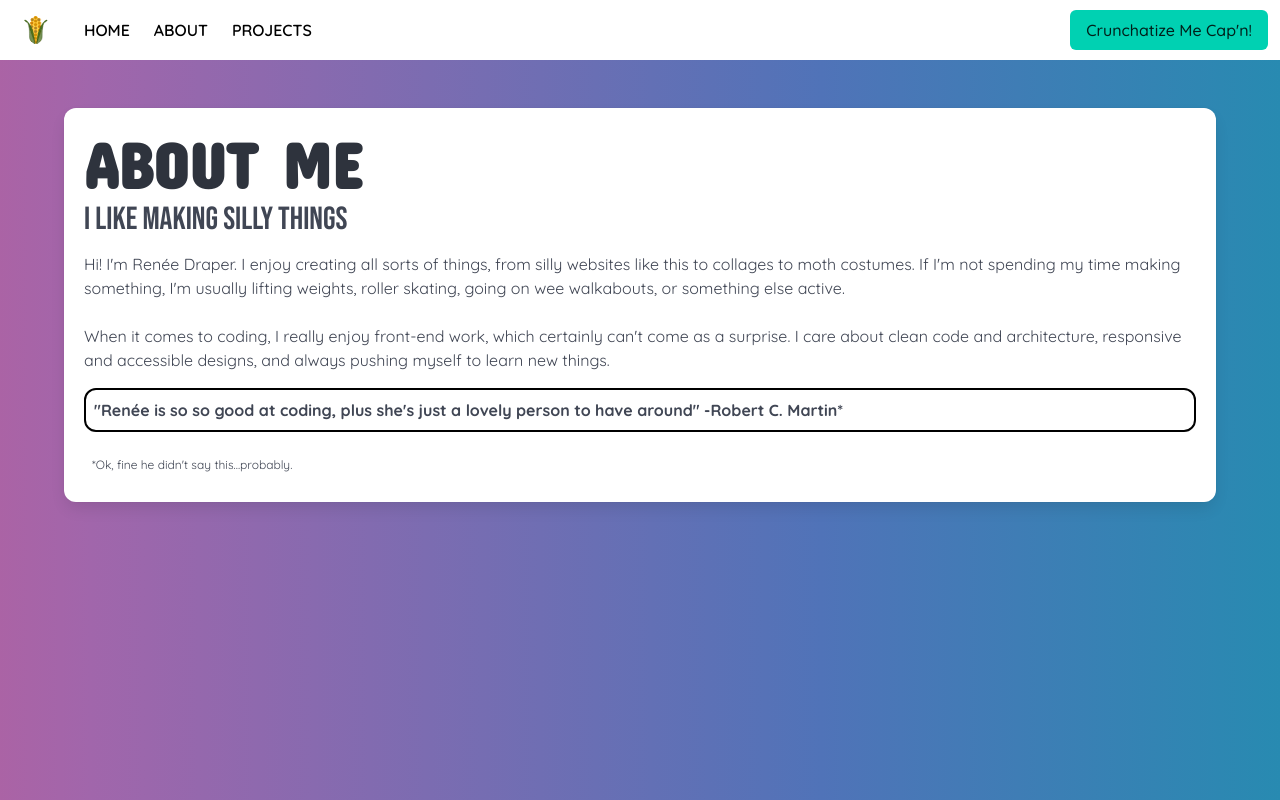
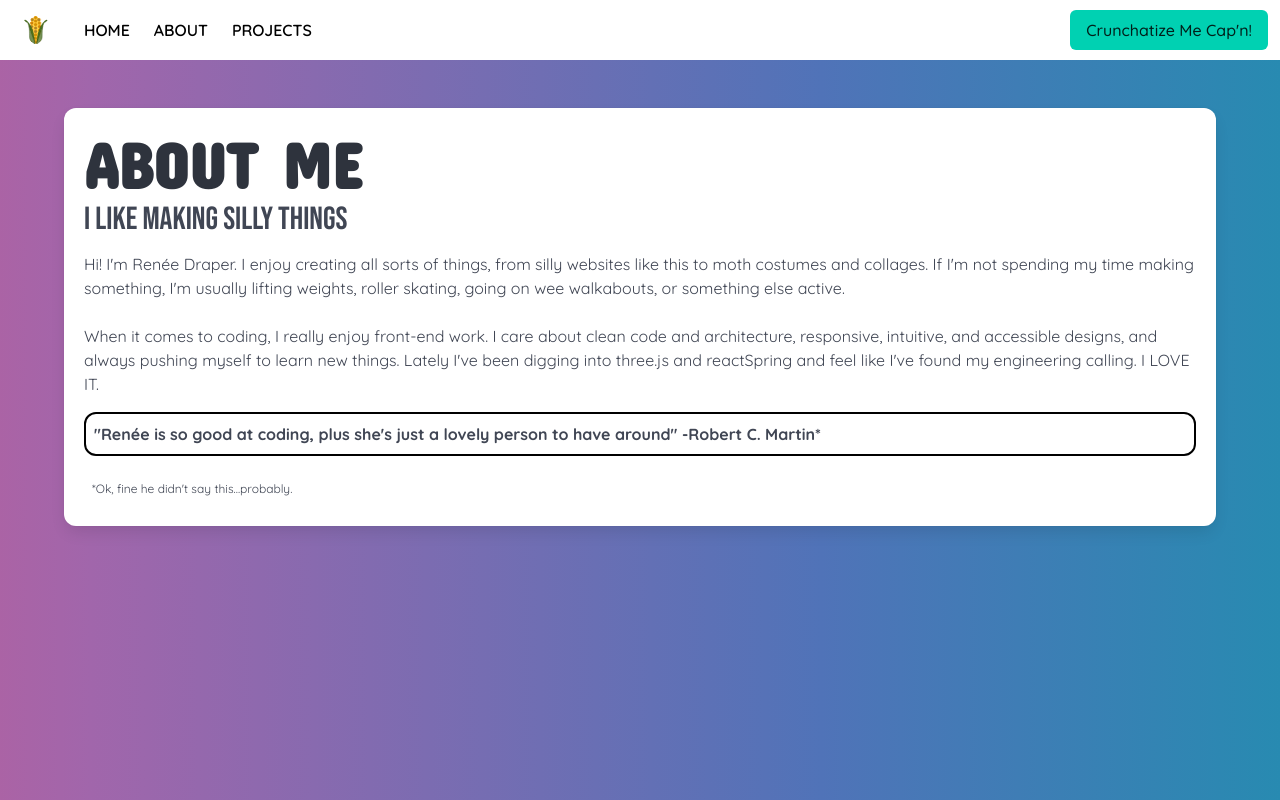
Before and after one commit to reneedraper/babetown, a Next.js app: page /about in a window 1280 px wide. Built offline with nearby package versions, Linux system fonts and the light colour scheme; a web font is replaced by a local one.

Commit message:
(app) Update projects and about me

```diff
--- a/src/app/about/page.tsx
+++ b/src/app/about/page.tsx
@@ -6,15 +6,16 @@ export default function AboutMe() {
         <div className="box">
             <header className="title is-size-0 is-size-1-mobile">ABOUT ME</header>
             <p className="subtitle is-size-3 is-size-4-mobile has-text-color-dark-gray">I like making silly things</p>
-            <p className="mt-3">{`Hi! I\'m Renée Draper. I enjoy creating all sorts of things, from silly websites like this to collages to moth costumes.
-                If I\'m not spending my time making something, I\'m usually lifting weights, roller skating, going on wee walkabouts, or something else active.`}</p>
+            <p className="mt-3">{`Hi! I'm Renée Draper. I enjoy creating all sorts of things, from silly websites like this to moth costumes and collages.
+                If I'm not spending my time making something, I'm usually lifting weights, roller skating, going on wee walkabouts, or something else active.`}</p>
             <br></br>
-            <p>{`When it comes to coding, I really enjoy front-end work, which certainly can\'t come as a surprise. I care about clean code and architecture,
-                responsive and accessible designs, and always pushing myself to learn new things.`}</p>
+            <p>{`When it comes to coding, I really enjoy front-end work. I care about clean code and architecture,
+                responsive, intuitive, and accessible designs, and always pushing myself to learn new things. Lately I've been digging into three.js and reactSpring and feel
+                like I've found my engineering calling. I LOVE IT.`}</p>
             <p className="has-text-weight-bold mt-4 p-2 pretty-border-black">
-                {`\"Renée is so so good at coding, plus she's just a lovely person to have around\" -Robert C. Martin`}
+                {`"Renée is so good at coding, plus she's just a lovely person to have around" -Robert C. Martin`}
                 <span className="is-clickable" >*</span></p>
-            <p className="is-size-7 mt-4 p-2 ">{`*Ok, fine he didn\'t say this...probably.`}</p>
+            <p className="is-size-7 mt-4 p-2 ">{`*Ok, fine he didn't say this...probably.`}</p>
         </div>
 
     )
```
Also changed, not shown: src/app/projects/page.tsx (+17 -13 lines).
